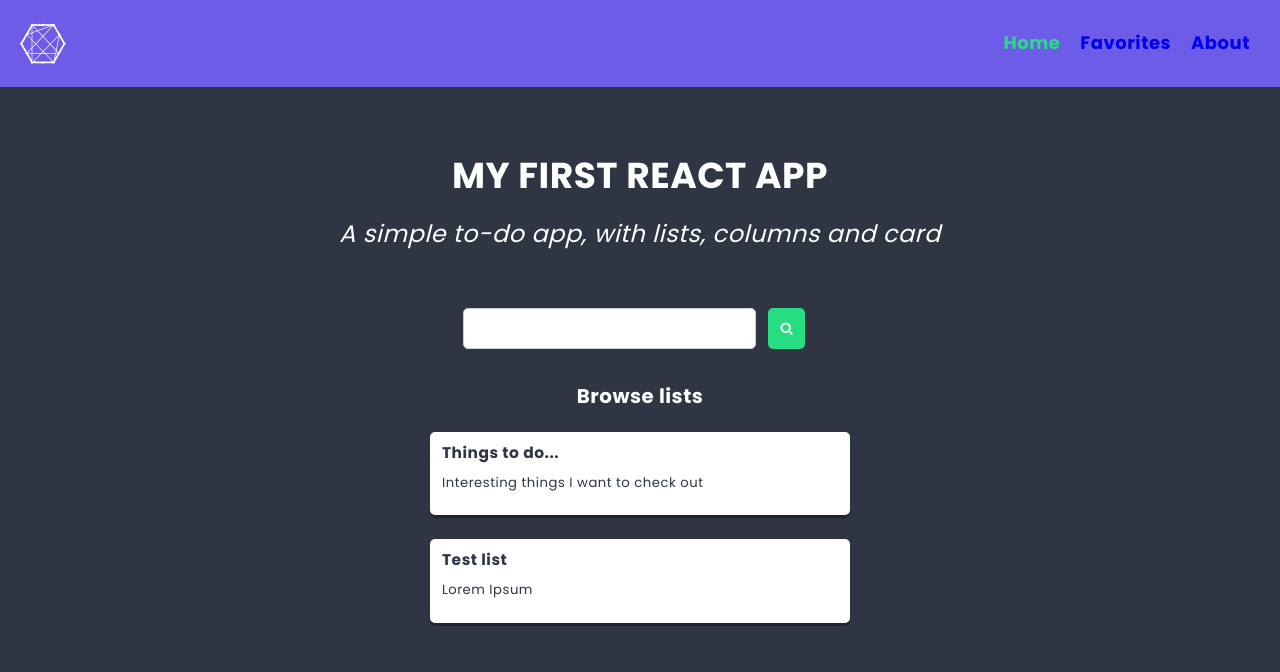
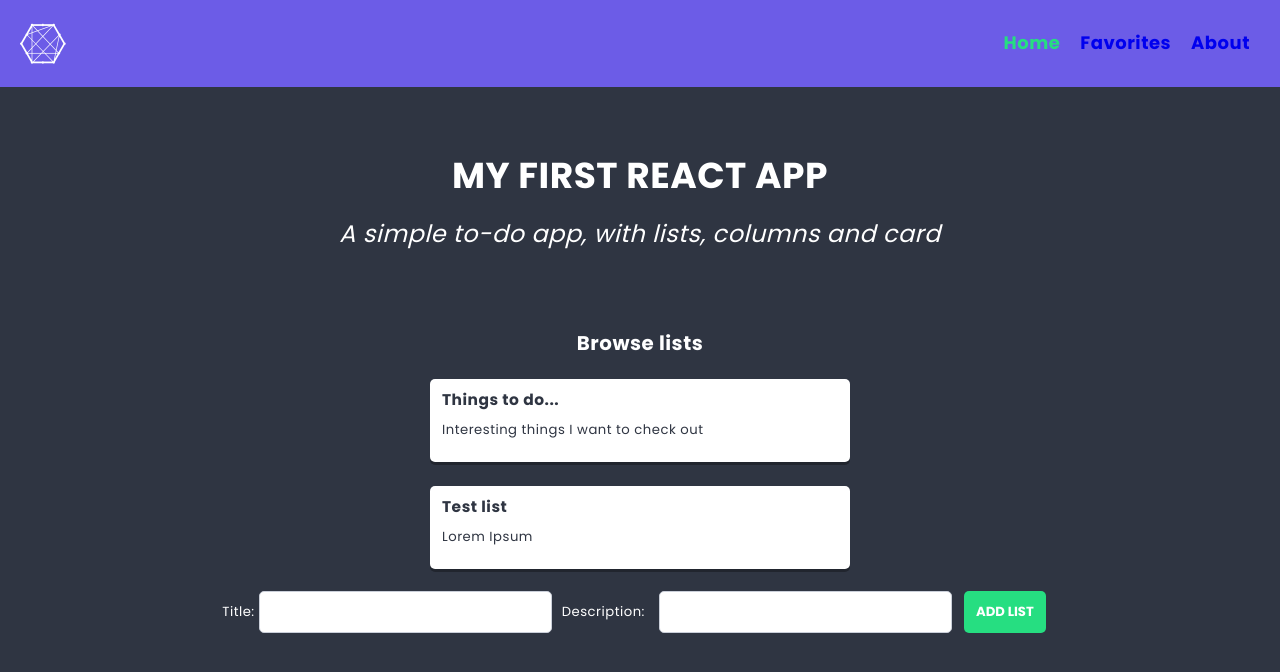
Before and after one commit to JankiJans/ReactApp, a React (Create React App) app: page / in a window 1280 px wide. Shown: the top 672 px of the page. Built offline with nearby package versions, Linux system fonts and the light colour scheme.

Commit message:
add ListForm

```diff
--- a/src/App.js
+++ b/src/App.js
@@ -15,7 +15,7 @@ const App = () => {
       <Container>
       <Routes>
           <Route path="/" element={<Home />} />
-          <Route path="/list/:ListId" element={<List />} />
+          <Route path="/list/:listId" element={<List />} />
           <Route path="/about" element={<About />} />
           <Route path="/favorite" element={<Favorite />} />
           <Route path="*" element={<NotFound/>}/>
--- a/src/components/ColumnForm/ColumnForm.js
+++ b/src/components/ColumnForm/ColumnForm.js
@@ -15,7 +15,7 @@ const ColumnForm = (props) => {
   const handleSubmit = (e) => {
     // tworzy funkcję, która będzie wywoływana po kliknięciu w przycisk
     e.preventDefault(); // zapobiega przeładowaniu strony po kliknięciu w przycisk
-    dispatch(addColumn({ id: shortid(), title, icon })); // wywołuje akcję ADD_COLUMN i przekazuje do niej obiekt z tytułem i ikoną
+    dispatch(addColumn({ id: shortid(), title, icon, listId: props.listId })); // wywołuje akcję ADD_COLUMN i przekazuje do niej obiekt z tytułem i ikoną
     setValue(''); // czyści pole input po dodaniu nowej kolumny
     setIcon('');
   };
--- a/src/components/Home/Home.js
+++ b/src/components/Home/Home.js
@@ -1,14 +1,13 @@
 import Hero from "../Hero/Hero";
-import SearchForm from "../SearchForm/SearchForm";
-import List from "../List/List";
+import ListForm from "../ListForm/ListForm";
 import Lists from "../Lists/Lists";
 
 const Home = () => {
     return (
         <>
         <Hero />
-        <SearchForm />
         <Lists />
+        <ListForm />
         </>
     );
 };
--- a/src/components/List/List.js
+++ b/src/components/List/List.js
@@ -5,23 +5,28 @@ import { useSelector } from 'react-redux';
 import { getListById } from '../../redux/store';
 import { getColumnsByList } from '../../redux/store';
 import { useParams } from 'react-router';
+import SearchForm from '../SearchForm/SearchForm';
+import { Navigate } from 'react-router-dom';
 
 const List = () => {
   const { listId } = useParams();
 
   const columns = useSelector(state => getColumnsByList(state, listId));
   const listData = useSelector(state => getListById(state, listId));
+  console.log(listData)
 
+  if(!listData) return <Navigate to="/" />
   return (
     <div className={styles.list}>
       <header className={styles.header}>
-        <h2 className={styles.title}>{listData.title}</h2>
+        <h2 className={styles.title}>{listData ? listData.title : 'This list doesnt exist...'}</h2>
       </header>
-      <p className={styles.description}>{listData.description}</p>
+      <p className={styles.description}>{listData ? listData.description : 'Loading...'}</p>
+      <SearchForm />
       <section className={styles.columns}>
         {columns.map(column =><Column key={column.id} {...column} />)}
       </section>
-      <ColumnForm />
+      <ColumnForm listId={listId} />
     </div>
   );
 };
--- /dev/null
+++ b/src/components/ListForm/ListForm.js
@@ -0,0 +1,32 @@
+import { useState } from 'react';
+import Button from '../Button/Button';
+import { useDispatch } from 'react-redux';
+import shortid from 'shortid';
+import { addList } from '../../redux/store';
+import styles from './ListForm.module.scss';
+import TextInput from '../TextInput/TextInput';
+
+const ListForm = () => {
+  const dispatch = useDispatch();
+
+  const [title, setTitle] = useState('');
+  const [description, setDescription] = useState('');
+
+  const handleSubmit = (e) => {
+    e.preventDefault();
+
+    dispatch(addList({ id: shortid(), title, description }));
+    setTitle('');
+    setDescription('');
+  };
+  return (
+    <form onSubmit={handleSubmit} className={styles.columnForm}>
+      <span>Title:</span> <TextInput type="text" value={title} onChange={(e) => setTitle(e.target.value)} className={styles.inputStyle} />
+      <span className={styles.inputText}>Description: </span>
+      <TextInput type="text" value={description} onChange={(e) => setDescription(e.target.value)} className={styles.inputStyle} />
+      <Button>ADD LIST</Button>
+    </form>
+  );
+};
+
+export default ListForm;
--- /dev/null
+++ b/src/components/ListForm/ListForm.module.scss
@@ -0,0 +1,13 @@
+.columnForm {
+    text-align: center;
+    padding: 10px;
+}
+
+.inputStyle {
+    padding: 10px;
+    border-radius: 5px;
+}
+
+.inputText {
+    padding: 10px;
+}
--- a/src/components/SearchForm/SearchForm.js
+++ b/src/components/SearchForm/SearchForm.js
@@ -2,7 +2,7 @@ import styles from './SearchForm.module.scss';
 import TextInput from '../TextInput/TextInput';
 import Button from '../Button/Button';
 import { useDispatch } from 'react-redux';
-import { useState } from 'react';
+import { useEffect, useState } from 'react';
 import { searchUpdate } from '../../redux/store';
 
 const SearchForm = () => {
@@ -15,6 +15,11 @@ const SearchForm = () => {
     dispatch(searchUpdate( searchString ));
     setSearchString('');
   };
+
+  useEffect(() => { // useEffect wykonuje się po każdym renderze komponentu
+    dispatch(searchUpdate('')); // wywołuje akcję searchUpdate i przekazuje do niej pusty string
+  }, [dispatch]); // drugi parametr to tablica zależności, która określa, kiedy useEffect ma się wykonać
+
   return (
     <form className={styles.searchForm} onSubmit={handleSubmit}>
       <TextInput value={searchString} onChange={(e) => setSearchString(e.target.value)}>...Search</TextInput>
--- a/src/redux/store.js
+++ b/src/redux/store.js
@@ -10,8 +10,10 @@ export const getFilteredCards = ({ cards, searchString }, columnId) => cards
 export const getAllColumns = ({ columns }) => columns;
 
 export const getListById = ({ lists }, listId) => lists.find(list => list.id === listId);
+console.log(getListById)
 
 export const getColumnsByList = ({ columns }, listId) => columns.filter(column => column.listId === listId);
+console.log('columns:', getColumnsByList)
 
 export const getAllLists = ({ lists }) => lists;
 
@@ -22,6 +24,8 @@ export const addCard = newCard => ({ type: 'ADD_CARD', newCard});
 
 export const searchUpdate = updateSearchString => ({ type: 'SEARCH_UPDATE', updateSearchString});
 
+export const addList = newList => ({ type: 'ADD_LIST', newList});
+
 const reducer = (state, action) => {
   switch (action.type) {
     case 'ADD_COLUMN':
@@ -30,6 +34,8 @@ const reducer = (state, action) => {
       return { ...state, cards: [...state.cards, action.newCard]};
     case 'SEARCH_UPDATE':
       return { ...state, searchString: action.updateSearchString};
+    case 'ADD_LIST':
+      return { ...state, lists: [...state.lists, action.newList]};
     default:
       return state;
   }
```
